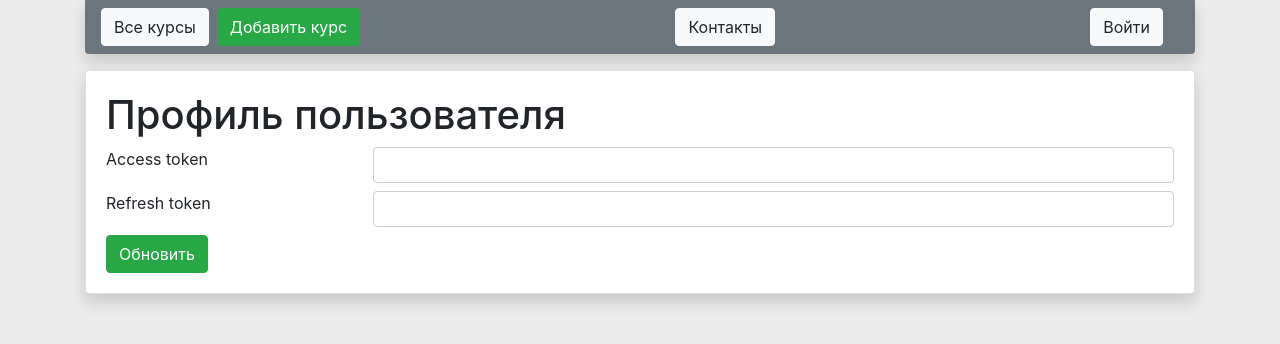
After one commit to rorik302/Otus_School, a Django app: template users_app/templates/users_app/profile.html in a window 1280 px wide. The commit adds this page. Shown: the top 344 px of the page. Run offline with Django 3.2, Linux system fonts and the light colour scheme; the template is opened without the code that fills it, so the values that code supplies are empty; parts of the project's set-up code (start-up, migrations or seed data) failed here and were passed over; some libraries are stand-ins or nearby versions.

Commit message:
jwt creation and update

```diff
--- a/School/settings.py
+++ b/School/settings.py
@@ -73,6 +73,8 @@ DATABASES = {
     }
 }
 
+LOGIN_REDIRECT_URL = '/'
+
 AUTH_PASSWORD_VALIDATORS = [
     {
         'NAME': 'django.contrib.auth.password_validation.UserAttributeSimilarityValidator',
--- a/School/urls.py
+++ b/School/urls.py
@@ -8,6 +8,7 @@ from .schema import schema
 urlpatterns = [
     path('admin/', admin.site.urls),
     path('', include('study_app.urls')),
+    path('accounts/', include('users_app.urls')),
     path('contacts/', include('email_app.urls')),
     path('api/', include('api_app.urls')),
     path('graphql/', GraphQLView.as_view(graphiql=True, schema=schema)),
--- a/api_app/views.py
+++ b/api_app/views.py
@@ -66,7 +66,7 @@ class LessonDetailView(generics.RetrieveAPIView, LessonView):
 class TeacherView(generics.GenericAPIView):
     queryset = Teacher.objects.all()
     serializer_class = TeacherSerializer
-    permission_classes = (permissions.IsAuthenticated, )
+    # permission_classes = (permissions.IsAuthenticated, )
 
 
 class TeachersListView(generics.ListAPIView, TeacherView):
@@ -80,7 +80,7 @@ class TeacherDetailView(generics.RetrieveAPIView, TeacherView):
 class StudentView(generics.GenericAPIView):
     queryset = Student.objects.all()
     serializer_class = StudentSerializer
-    permission_classes = (permissions.IsAuthenticated, )
+    # permission_classes = (permissions.IsAuthenticated, )
 
 
 class StudentsListView(generics.ListAPIView, StudentView):
--- a/templates/base.html
+++ b/templates/base.html
@@ -29,6 +29,17 @@
                     <a href="{% url 'contacts' %}" class="btn btn-light">Контакты</a>
                 </li>
             </ul>
+
+            <ul class="navbar-nav flex-row align-items-center">
+                <li class="nav-item">
+                    {% if user.is_authenticated %}
+                        <a href="{% url 'profile' pk=user.id %}" class="btn btn-light mr-3">Профиль</a>
+                        <a href="{% url 'logout' %}" class="btn btn-light mr-3">Выйти</a>
+                    {% else %}
+                        <a href="{% url 'login' %}" class="btn btn-light mr-3">Войти</a>
+                    {% endif %}
+                </li>
+            </ul>
         </nav>
     </header>
 
@@ -39,5 +50,6 @@
 
 
 <script src="{% static 'js/bootstrap.bundle.js' %}"></script>
+{% block js %}{% endblock %}
 </body>
 </html>
--- /dev/null
+++ b/users_app/templates/users_app/profile.html
@@ -0,0 +1,58 @@
+{% extends 'base.html' %}
+
+{% block main %}
+    <div class="card shadow">
+        <div class="card-body">
+            <h1>Профиль пользователя {{ user.username }}</h1>
+
+            <form>
+                <div class="row m-0 mb-2">
+                    <div class="col-3 p-0">Access token</div>
+                    <div class="col-9 p-0">
+                        <input type="text" class="access-token-input">
+                    </div>
+                </div>
+                <div class="row m-0 mb-2">
+                    <div class="col-3 p-0">Refresh token</div>
+                    <div class="col-9 p-0">
+                        <input type="text" class="refresh-token-input">
+                    </div>
+                </div>
+                <button type="submit" class="btn btn-success">Обновить</button>
+            </form>
+        </div>
+    </div>
+{% endblock %}
+
+{% block js %}
+    <script>
+        const accessToken = localStorage.getItem('accessToken');
+        const refreshToken = localStorage.getItem('refreshToken');
+
+        if (accessToken) {
+            document.querySelector('.access-token-input').value = accessToken
+        }
+
+        if (refreshToken) {
+            document.querySelector('.refresh-token-input').value = refreshToken
+        }
+
+        // Обновление access токена
+        const form = document.querySelector('form');
+        form.addEventListener('submit', (e) => {
+            e.preventDefault()
+            let formData = new FormData();
+            formData.append('refresh', refreshToken)
+
+            fetch('/api/token/refresh/', {
+                method: "POST",
+                body: formData,
+            })
+                .then(response => response.json())
+                .then(response => {
+                    document.querySelector('.access-token-input').value = response.access;
+                    localStorage.setItem('accessToken', response.access)
+                })
+        })
+    </script>
+{% endblock %}
--- /dev/null
+++ b/users_app/urls.py
@@ -0,0 +1,9 @@
+from django.urls import path
+
+from . import views
+
+urlpatterns = [
+    path('login/', views.LoginView.as_view(), name='login'),
+    path('logout/', views.LogoutView.as_view(), name='logout'),
+    path('profile/<int:pk>/', views.ProfileView.as_view(), name='profile'),
+]
```
Also changed, not shown: users_app/templates/users_app/login.html (added, +49 -0 lines), users_app/views.py (+17 -2 lines).
